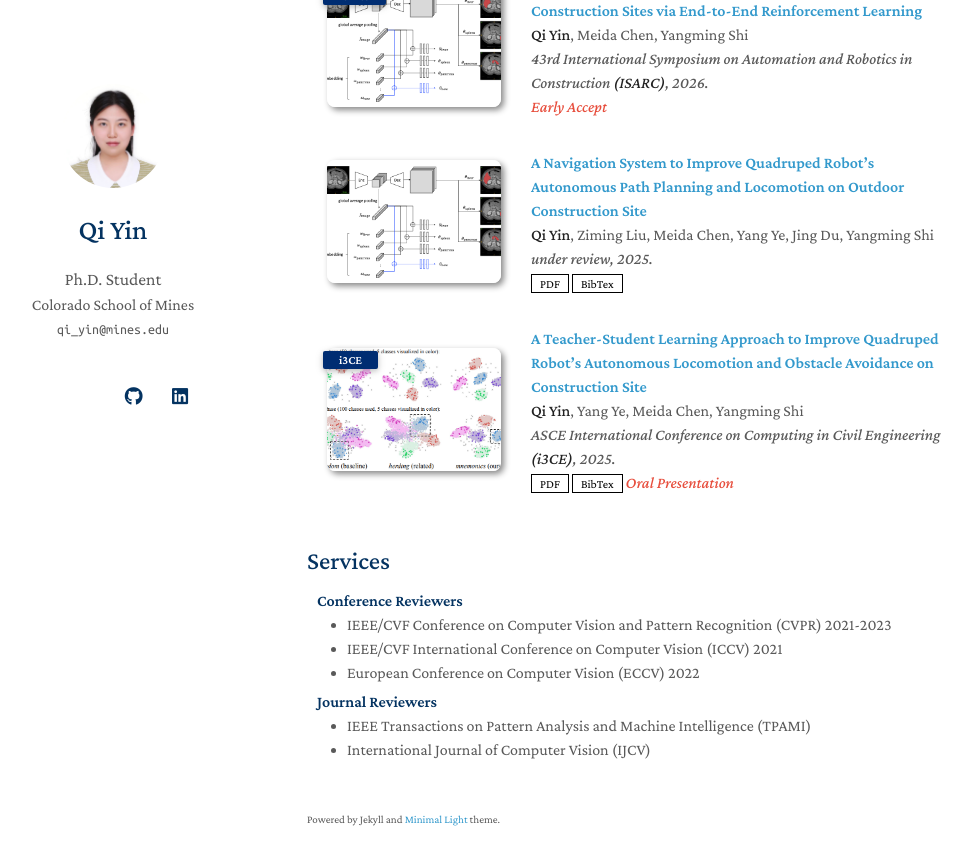
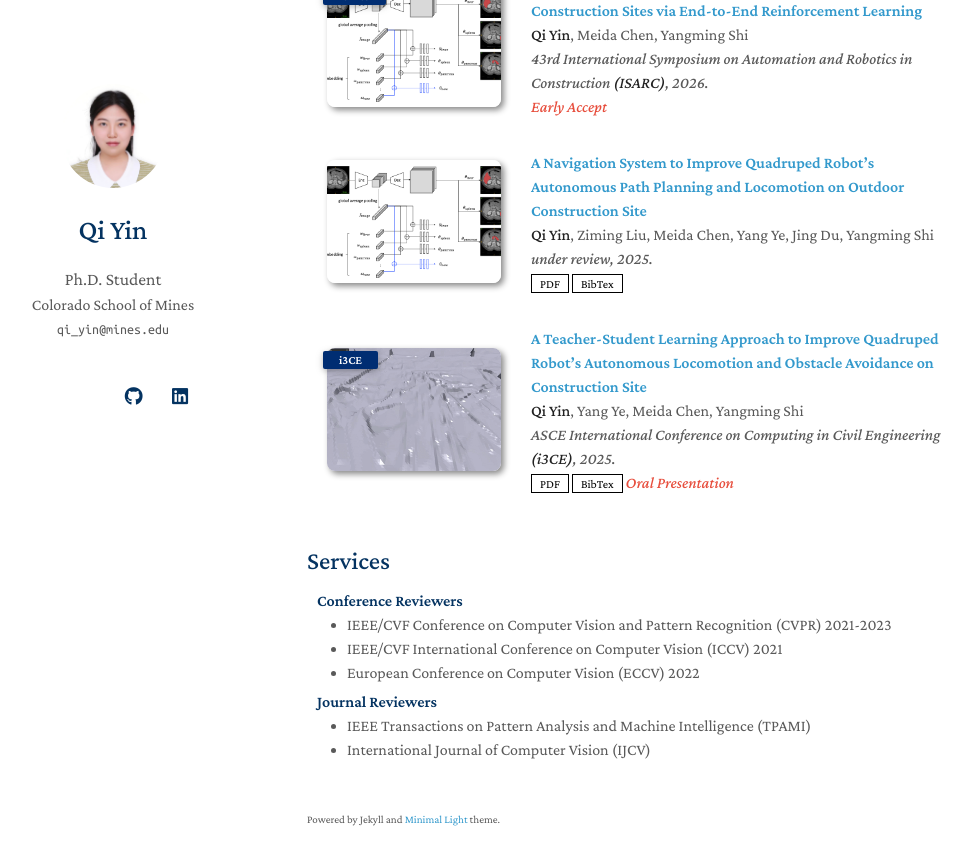
Before and after one commit to Qiii04/Qiyin.github.io, a Jekyll site: the page built from index.md, in a window 1280 px wide and 900 px high, scrolled down 692 px. Shown: the top 865 px of the window, without its empty margins (163-1134 px from the left). Built offline with Jekyll 4.4.1, drawn with Linux system fonts in a browser that asks for light colours; a style sheet for code colours, icons or effects is not loaded; our own code applies the rules of GitHub Pages for plain Markdown files.

Commit message:
Update publications.yml

```diff
--- a/_data/publications.yml
+++ b/_data/publications.yml
@@ -37,4 +37,4 @@ main:
     #page: https://class-il.mpi-inf.mpg.de/mnemonics/
     bibtex: ./assets/assets/bibtex/i3ce2025.txt
     notes: Oral Presentation
-    image: ./assets/img/teaser_example.png
+    image: ./assets/img/locomotion_0.gif
```
